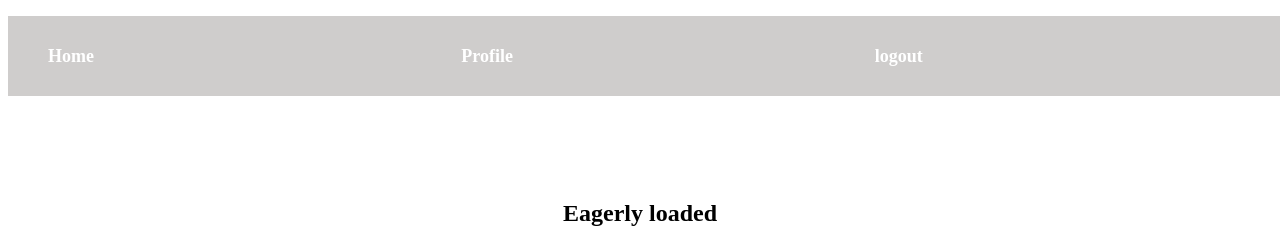
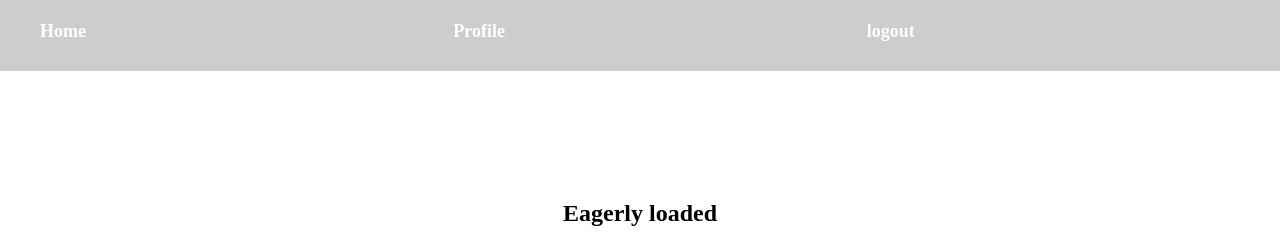
Before and after one commit to Balgopal378/lazyload-images-vanilla-js, a plain HTML site: page index.html in a window 1280 px wide. Shown: the top 245 px of the page. Drawn offline with Linux system fonts and the light colour scheme; grey boxes are pictures that could not be loaded.

Commit message:
modify styling

```diff
--- a/lazyload.css
+++ b/lazyload.css
@@ -1,7 +1,8 @@
 nav {
     position: fixed;
     width: 100%;
-    top: 0px;
+    top: -25px;
+    left: 0px;
 }
 nav > ul {
     list-style: none;
```
